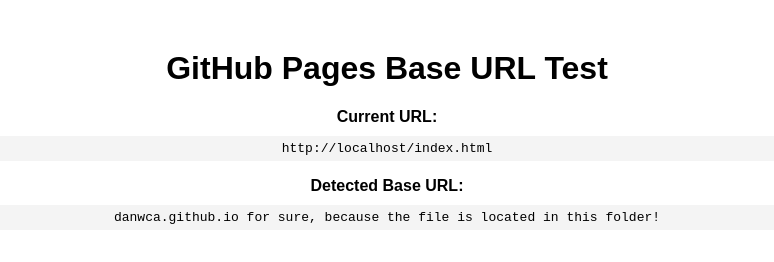
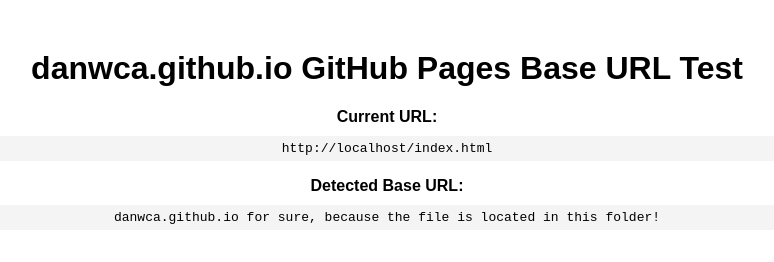
Before and after one commit to danwca/danwca.github.io, a plain HTML site: page index.html in a window 1280 px wide. Shown: the whole page, without its empty margins (253-1027 px from the left). Drawn offline with Linux system fonts and the light colour scheme.

Commit message:
Update index.html

```diff
--- a/index.html
+++ b/index.html
@@ -3,7 +3,7 @@
 <head>
     <meta charset="UTF-8">
     <meta name="viewport" content="width=device-width, initial-scale=1.0">
-    <title>GitHub Pages Base URL Test</title>
+    <title>danwca.github.io</title>
     <style>
         body {
             font-family: Arial, sans-serif;
@@ -20,7 +20,7 @@
     </style>
 </head>
 <body>
-    <h1>GitHub Pages Base URL Test</h1>
+    <h1> danwca.github.io  GitHub Pages Base URL Test</h1>
     <p><strong>Current URL:</strong> <code id="current-url"></code></p>
     <p><strong>Detected Base URL:</strong> <code id="base-url"></code></p>
 
```
